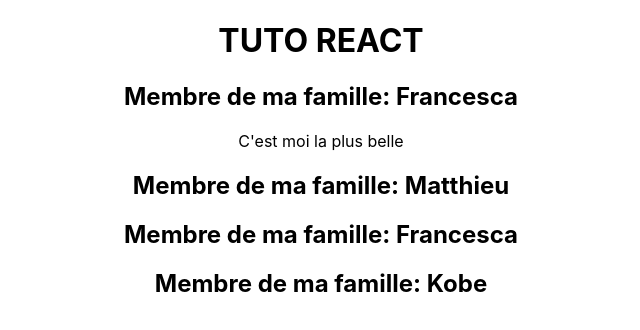
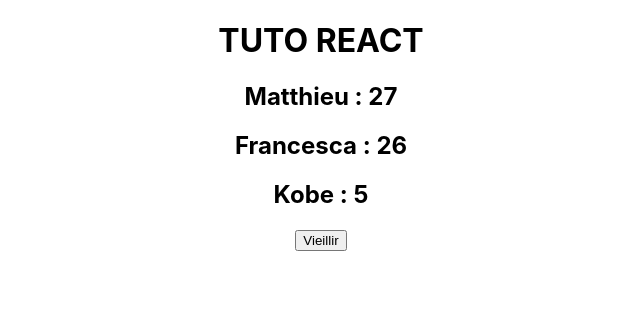
Before and after one commit to mkrela/React-Training, a React (Create React App) app: page / in a window 1280 px wide. Shown: the top 330 px of the page, without its empty margins (319-959 px from the left). Built offline with nearby package versions, Linux system fonts and the light colour scheme.

Commit message:
Ajout de setState sur un boutton 'age'

```diff
--- a/src/App.js
+++ b/src/App.js
@@ -3,33 +3,33 @@
 import { Fragment } from "react/cjs/react.production.min";
 import Membre from "./components/Membre";
 
+const famille = {
+  membre1: { nom: "Matthieu", age: 27 },
+  membre2: { nom: "Francesca", age: 26 },
+  membre3: { nom: "Kobe", age: 5 },
+};
+class App extends Component {
+  state = {
+    famille,
+  };
 
-const famille = {
-  membre1: {nom:'Matthieu',
-            age:27
-          },
-  membre2: {nom:'Francesca',
-            age:26
-          },
-membre3: {nom:'Kobe',
-          age:5
-}
-}
-class App extends Component {
-  state= {
-    famille
+  handleClick = () => {
+    const famille={ ...this.state.famille}
+    famille.membre1.age += 1
+    this.setState({famille})
   }
+
   render() {
-    const {titre} = this.props
-    const {famille}= this.state
+    const { titre } = this.props;
+    const { famille } = this.state;
     return (
       <Fragment>
         <div className="App">
           <h1>TUTO REACT</h1>
-          <Membre nom="Francesca"> C'est moi la plus belle </Membre>
-          <Membre nom={famille.membre1.nom} />
-          <Membre nom={famille.membre2.nom} />
-          <Membre nom={famille.membre3.nom} />
+          <Membre nom={famille.membre1.nom} age={famille.membre1.age} />
+          <Membre nom={famille.membre2.nom} age={famille.membre2.age}/>
+          <Membre nom={famille.membre3.nom} age={famille.membre3.age}/>
+          <button onClick={this.handleClick}>Vieillir</button>
         </div>
       </Fragment>
     );
--- a/src/components/Membre.js
+++ b/src/components/Membre.js
@@ -1,10 +1,10 @@
 import React, {Fragment} from "react";
 import { Children } from "react";
 
-const Membre = ({nom, children}) => {
+const Membre = ({nom, age, children}) => {
     return(
         <Fragment>
-       <h2>Membre de ma famille: {nom}</h2>
+       <h2>{nom} : {age}</h2>
        <p>{children}</p>
        </Fragment>
     )
```
